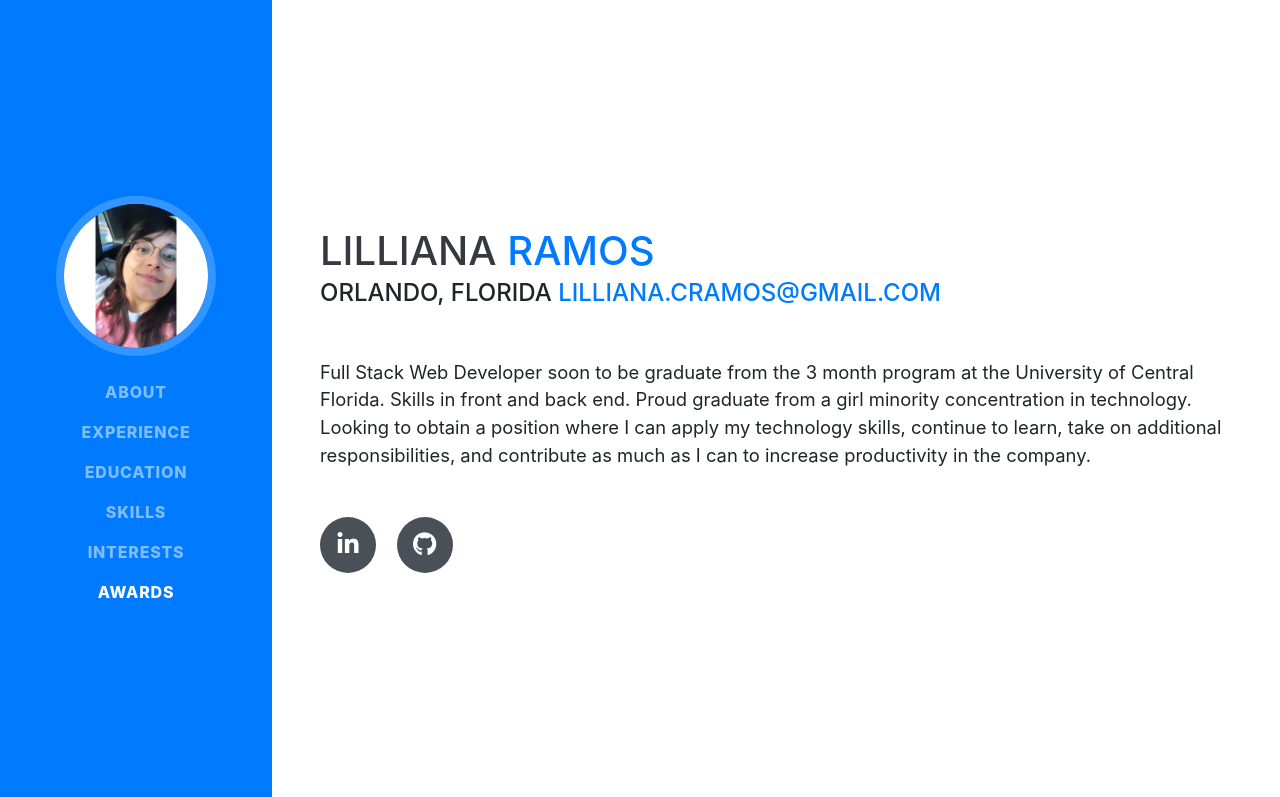
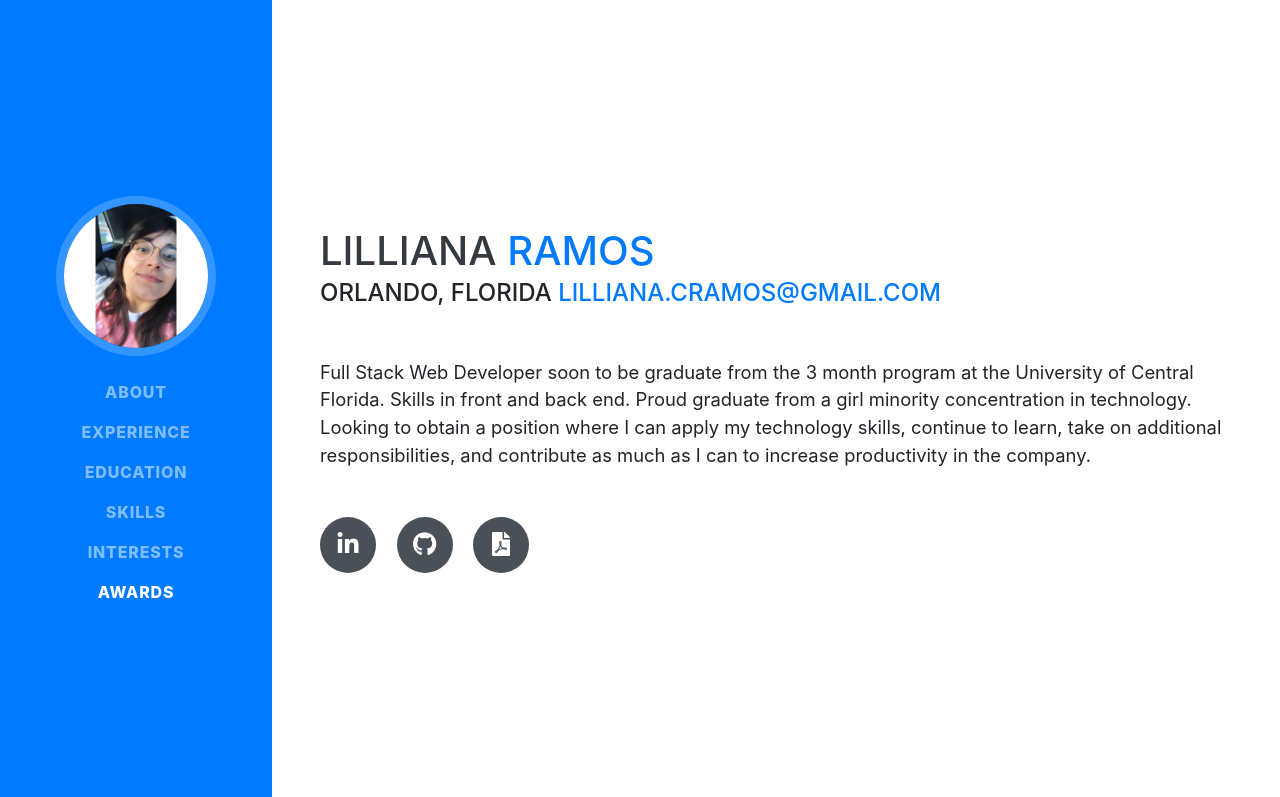
Before and after one commit to lilliana1/resume, a website with bundled scripts: page index.html in a window 1280 px wide. Shown: the top 797 px of the page. Built offline with nearby package versions, Linux system fonts and the light colour scheme; a web font is replaced by a local one.

Commit message:
added resume file

```diff
--- a/index.html
+++ b/index.html
@@ -77,6 +77,9 @@
           </a>
           <a href="https://github.com/lilliana1" target="_blank">
             <i class="fab fa-github"></i>
+          </a>
+          <a href="Resume.pdf" target="_blank">
+            <i class="fas fa-file-pdf"></i>
           </a>
         </div>
       </div>
```
Also changed, not shown: 1 other file.
